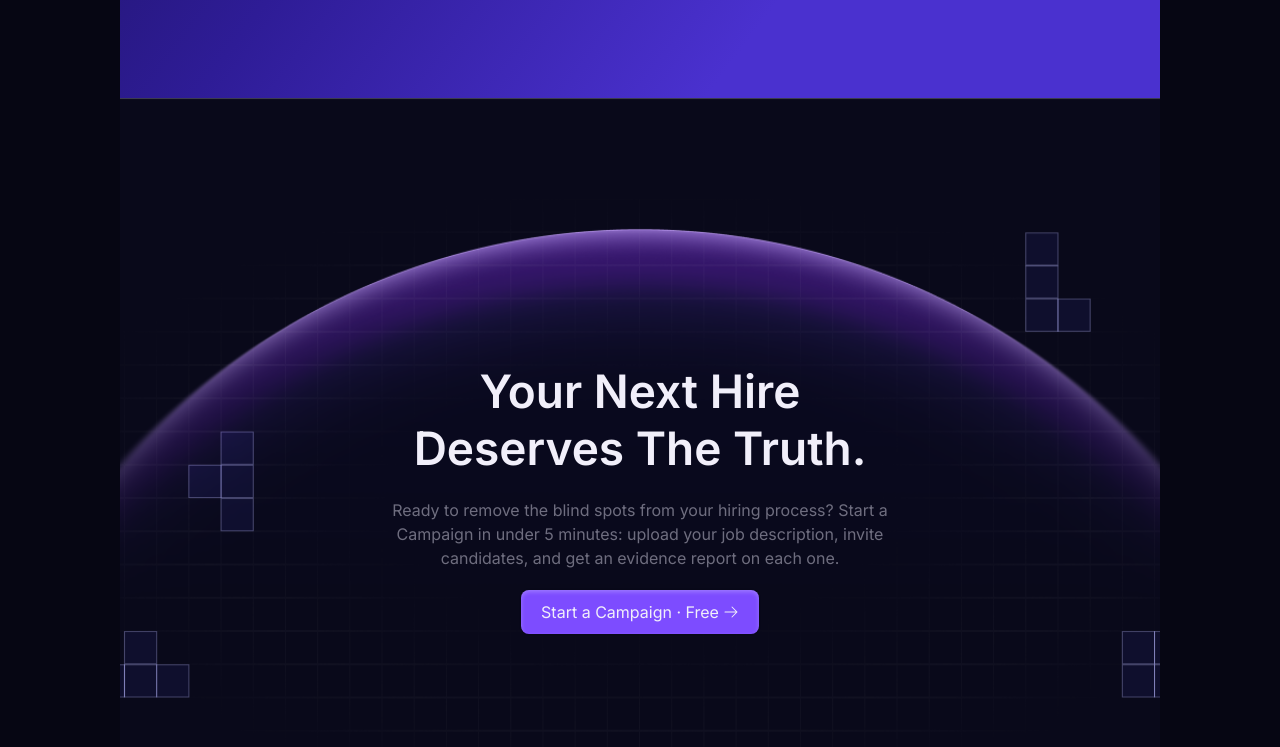
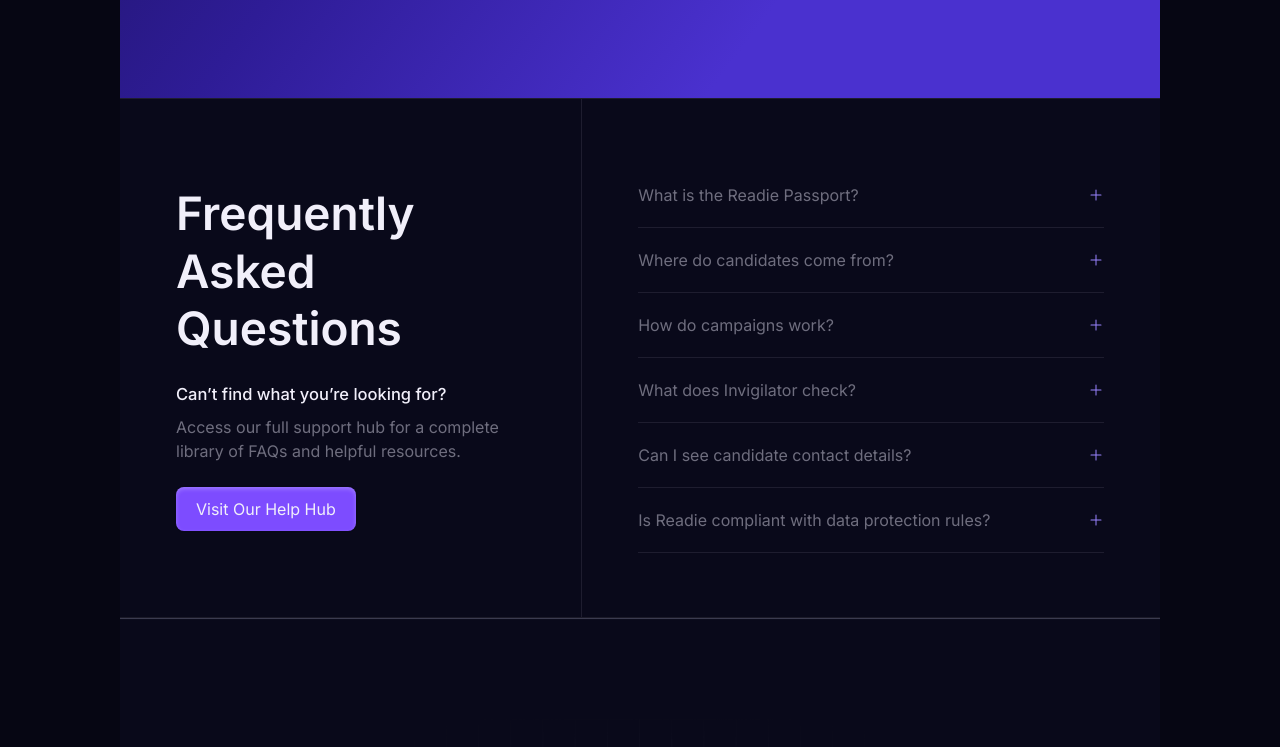
Before and after one commit to zealfemi/readie-hackathon, a Next.js app: page / in a window 1280 px wide. Shown: the part 6492-7239 px from the top of the page. Built offline with nearby package versions, Linux system fonts and the light colour scheme.

Commit message:
added faq section and component

```diff
--- a/app/_components/BannerNextHire.tsx
+++ b/app/_components/BannerNextHire.tsx
@@ -5,7 +5,7 @@ import { HiArrowRight } from "react-icons/hi2";
 
 export default function BannerNextHire() {
   return (
-    <div className="relative w-full overflow-hidden">
+    <div className="relative w-full overflow-hidden border-border border-t">
       <Image
         src={bg}
         alt="next hire"
--- a/app/_components/FAQs.tsx
+++ b/app/_components/FAQs.tsx
@@ -1,3 +1,88 @@
+"use client";
+
+import { useState } from "react";
+import { HiPlus } from "react-icons/hi2";
+import Faq from "./Faq";
+import Button from "./Button";
+
+export type faqType = {
+  question: string;
+  answer: string;
+};
+
+const faqs: faqType[] = [
+  {
+    question: "What is the Readie Passport?",
+    answer:
+      "Lorem ipsum, dolor sit amet consectetur adipisicing elit. Sunt incidunt deserunt ut aut dolore veniam ullam. Molestiae quasi, harum voluptatibus ipsam consequatur quis repellat, deserunt beatae quas vel totam nemo!",
+  },
+  {
+    question: "Where do candidates come from?",
+    answer:
+      "Lorem ipsum, dolor sit amet consectetur adipisicing elit. Sunt incidunt deserunt ut aut dolore veniam ullam. Molestiae quasi, harum voluptatibus ipsam consequatur quis repellat, deserunt beatae quas vel totam nemo!",
+  },
+  {
+    question: "How do campaigns work?",
+    answer:
+      "Lorem ipsum, dolor sit amet consectetur adipisicing elit. Sunt incidunt deserunt ut aut dolore veniam ullam. Molestiae quasi, harum voluptatibus ipsam consequatur quis repellat, deserunt beatae quas vel totam nemo!",
+  },
+  {
+    question: "What does Invigilator check?",
+    answer:
+      "Lorem ipsum, dolor sit amet consectetur adipisicing elit. Sunt incidunt deserunt ut aut dolore veniam ullam. Molestiae quasi, harum voluptatibus ipsam consequatur quis repellat, deserunt beatae quas vel totam nemo!",
+  },
+  {
+    question: "Can I see candidate contact details?",
+    answer:
+      "Lorem ipsum, dolor sit amet consectetur adipisicing elit. Sunt incidunt deserunt ut aut dolore veniam ullam. Molestiae quasi, harum voluptatibus ipsam consequatur quis repellat, deserunt beatae quas vel totam nemo!",
+  },
+  {
+    question: "Is Readie compliant with data protection rules?",
+    answer:
+      "Lorem ipsum, dolor sit amet consectetur adipisicing elit. Sunt incidunt deserunt ut aut dolore veniam ullam. Molestiae quasi, harum voluptatibus ipsam consequatur quis repellat, deserunt beatae quas vel totam nemo!",
+  },
+];
+
 export default function FAQs() {
-  return <div>FAQs</div>;
+  const [showFaq, setShowFaq] = useState<string | null>(null);
+
+  function toggleFaq(faq: string) {
+    setShowFaq((prev) => (prev === faq ? null : faq));
+  }
+  return (
+    <div className="bg-primary-600 flex flex-col lg:flex-row">
+      <div className="px-4 sm:px-6 md:px-8 lg:px-14 py-12 md:py-16 border-border border-t border-r lg:w-4/9">
+        <div className="flex flex-col gap-6 h-full justify-center">
+          <h3 className="text-[28px] lg:text-[46px] font-semibold text-primary-200 capitalize leading-tight">
+            Frequently Asked Questions
+          </h3>
+          <div className="flex flex-col gap-2">
+            <h4 className="font-medium text-primary-200 text-[16.5px]">
+              Can’t find what you’re looking for?
+            </h4>
+            <p>
+              Access our full support hub for a complete library of FAQs and
+              helpful resources.
+            </p>
+          </div>
+          <Button color="text-primary-200 bg-primary-400">
+            Visit Our Help Hub
+          </Button>
+        </div>
+      </div>
+      <div className="px-4 sm:px-6 md:px-8 lg:px-14 py-12 md:py-16 border-border border-t lg:w-5/9">
+        <div className="flex flex-col">
+          {faqs.map((faq: faqType, index) => (
+            <div key={index}>
+              <Faq
+                faq={faq}
+                onClick={() => toggleFaq(faq.question)}
+                isOpen={showFaq === faq.question}
+              />
+            </div>
+          ))}
+        </div>
+      </div>
+    </div>
+  );
 }
--- /dev/null
+++ b/app/_components/Faq.tsx
@@ -0,0 +1,38 @@
+import { FaMinus, FaPlus } from "react-icons/fa6";
+import { faqType } from "./FAQs";
+import { HiPlus } from "react-icons/hi2";
+
+export default function Faq({
+  faq,
+  onClick,
+  isOpen,
+}: {
+  faq: faqType;
+  onClick: () => void;
+  isOpen: boolean;
+}) {
+  return (
+    <div
+      className={`border-border border-b transition-all duration-300 ease-in-out`}>
+      <div className="w-full">
+        <button
+          className="flex w-full justify-between items-center gap-3 py-5 text-left"
+          onClick={onClick}>
+          <p>{faq.question}</p>
+          <HiPlus size={16} className="text-primary-300" />
+        </button>
+
+        <div
+          className={`md:max-w-5/6 grid transition-all duration-300 ease-in-out overflow-hidden ${
+            isOpen
+              ? "grid-rows-[1fr] opacity-100 pb-5"
+              : "grid-rows-[0fr] opacity-0 mt-0"
+          }`}>
+          <div className="min-h-0">
+            <p className="text-xs md:text-sm">{faq.answer}</p>
+          </div>
+        </div>
+      </div>
+    </div>
+  );
+}
--- a/app/page.tsx
+++ b/app/page.tsx
@@ -1,5 +1,6 @@
 import BannerNextHire from "./_components/BannerNextHire";
 import CVLieBanner from "./_components/CVLieBanner";
+import FAQs from "./_components/FAQs";
 import Hero from "./_components/Hero";
 import TalentPool from "./_components/TalentPool";
 
@@ -9,6 +10,7 @@ export default function Home() {
       <Hero />
       <CVLieBanner />
       <TalentPool />
+      <FAQs />
       <BannerNextHire />
     </>
   );
```
